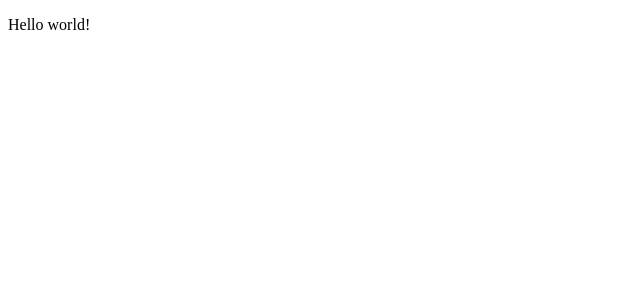
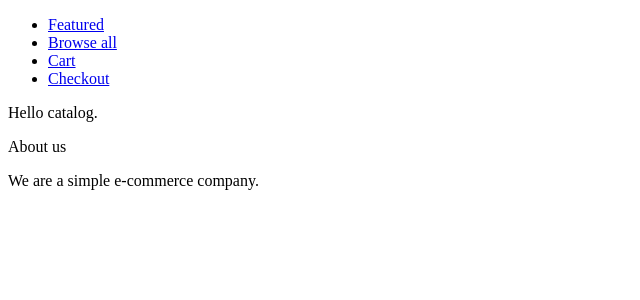
Before and after one commit to jerrynavi/shopping-cart-unleash, a React (Vite) app: page /catalog in a window 1280 px wide. Shown: the top 300 px of the page, without its empty margins (0-640 px from the left). Built offline with nearby package versions, Linux system fonts and the light colour scheme.

Commit message:
add some routes

```diff
--- a/index.html
+++ b/index.html
@@ -2,7 +2,6 @@
 <html lang="en">
   <head>
     <meta charset="UTF-8" />
-    <link rel="icon" type="image/svg+xml" href="/vite.svg" />
     <meta name="viewport" content="width=device-width, initial-scale=1.0" />
     <title>Vite + React + TS</title>
   </head>
--- a/package.json
+++ b/package.json
@@ -11,7 +11,8 @@
   },
   "dependencies": {
     "react": "^18.2.0",
-    "react-dom": "^18.2.0"
+    "react-dom": "^18.2.0",
+    "react-router-dom": "^6.14.1"
   },
   "devDependencies": {
     "@types/react": "^18.2.14",
--- a/src/App.tsx
+++ b/src/App.tsx
@@ -1,5 +1,9 @@
+import { RouterProvider, createBrowserRouter } from 'react-router-dom';
+import routes from './utils/routes';
+
 function App() {
-  return <p>Hello world!</p>;
+  const router = createBrowserRouter(routes);
+  return <RouterProvider router={router} />;
 }
 
 export default App;
--- /dev/null
+++ b/src/components/Layout.tsx
@@ -0,0 +1,38 @@
+import { Suspense } from 'react';
+import { Link, Outlet } from 'react-router-dom';
+
+function Layout() {
+  return (
+    <div>
+      <nav>
+        <ul>
+          <li>
+            <Link to="/catalog?showFeatured=true">Featured</Link>
+          </li>
+          <li>
+            <Link to="/catalog">Browse all</Link>
+          </li>
+          <li>
+            <Link to="#">Cart</Link>
+          </li>
+          <li>
+            <Link to="/checkout">Checkout</Link>
+          </li>
+        </ul>
+      </nav>
+
+      <main>
+        <Suspense fallback={<p>Loading</p>}>
+          <Outlet />
+        </Suspense>
+      </main>
+
+      <footer>
+        <p>About us</p>
+        <p>We are a simple e-commerce company.</p>
+      </footer>
+    </div>
+  );
+}
+
+export default Layout;
--- /dev/null
+++ b/src/pages/Catalog.tsx
@@ -0,0 +1,19 @@
+import { useSearchParams } from 'react-router-dom';
+
+function Catalog() {
+  const [params] = useSearchParams();
+
+  const isFeatured = params?.get('showFeatured');
+
+  return (
+    <div>
+      {isFeatured === 'true' ? (
+        <p>Hello featured items.</p>
+      ) : (
+        <p>Hello catalog.</p>
+      )}
+    </div>
+  );
+}
+
+export default Catalog;
--- /dev/null
+++ b/src/pages/Checkout.tsx
@@ -0,0 +1,5 @@
+function Checkout() {
+  return <p>Hello checkout!</p>;
+}
+
+export default Checkout;
--- /dev/null
+++ b/src/pages/Home.tsx
@@ -0,0 +1,5 @@
+function Home() {
+  return <p>Hello home!</p>;
+}
+
+export default Home;
--- /dev/null
+++ b/src/pages/index.ts
@@ -0,0 +1,7 @@
+import { lazy } from 'react';
+import Home from './Home';
+
+const Checkout = lazy(() => import('./Checkout'));
+const Catalog = lazy(() => import('./Catalog'));
+
+export { Home, Checkout, Catalog };
--- /dev/null
+++ b/src/utils/routes.tsx
@@ -0,0 +1,24 @@
+import { RouteObject } from 'react-router-dom';
+import { Catalog, Checkout, Home } from '../pages';
+import Layout from '../components/Layout';
+
+export default [
+  {
+    path: '',
+    element: <Layout />,
+    children: [
+      {
+        index: true,
+        element: <Home />,
+      },
+      {
+        path: 'checkout',
+        element: <Checkout />,
+      },
+      {
+        path: 'catalog',
+        element: <Catalog />,
+      },
+    ],
+  },
+] as RouteObject[];
```
Also changed, not shown: 1 other file (tests, documents, lock files or other folders).
